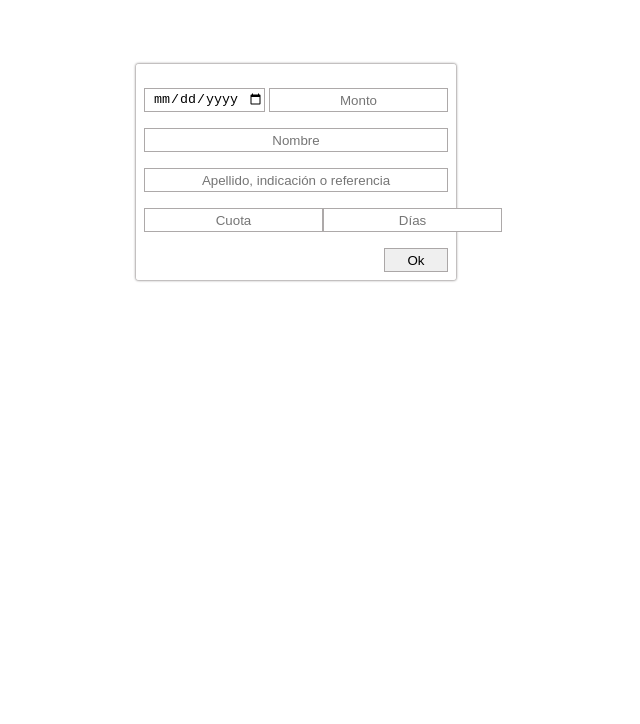
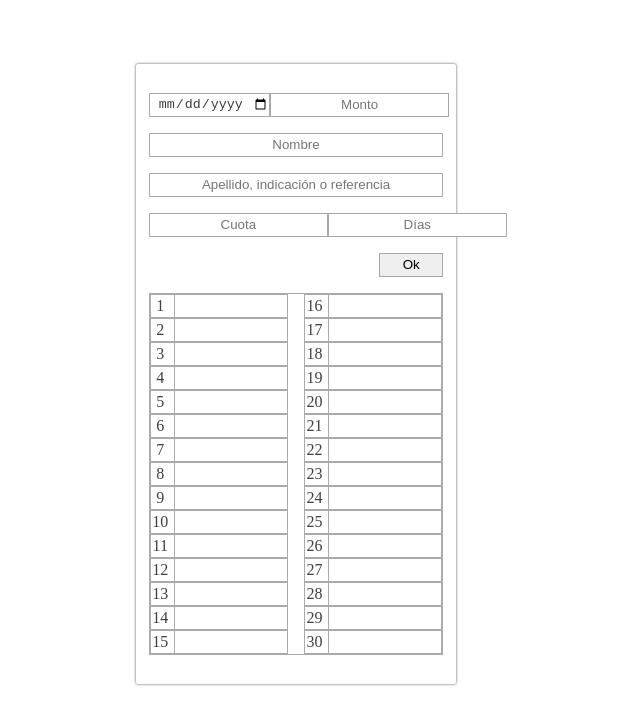
Before and after one commit to mickyrendon/elSistema, a website with bundled scripts: page index.html in a window 1280 px wide. Shown: the whole page, without its empty margins (344-984 px from the left). Built offline with nearby package versions, Linux system fonts and the light colour scheme; files whose address does not match are found by name.

Commit message:
style for cuotes section card

```diff
--- a/index.html
+++ b/index.html
@@ -10,36 +10,73 @@
 </head>
 <body>
     <main>
-        <form action="#">
+        <form action="#" id="form" class="form">
            <div class="date-ammount-container">
                 <label for="date">
-                    <input type="date" id="date" class="date" placeholder="Día / mes" name="date">
+                    <input type="date" id="date" class="date" placeholder="Día / mes" name="date" required>
                 </label>
                 <label for="ammount">
-                    <input type="number" id="ammount" class="ammount" placeholder="Monto" name="ammount">
+                    <input type="number" id="ammount" class="ammount" placeholder="Monto" name="ammount" required>
                 </label>
            </div>
             <label for="name">
-                <input type="text" id="name" class="name" placeholder="Nombre" name="name">
+                <input type="text" id="name" class="name" placeholder="Nombre" name="name" required>
             </label>
             <label for="indicator">
-                <input type="text" id="indicator" class="indicator" placeholder="Apellido, indicación o referencia" name="indicator">
+                <input type="text" id="indicator" class="indicator" placeholder="Apellido, indicación o referencia" name="indicator" required>
             </label>
             <div class="plan-container">
                 <label for="fee">
-                    <input type="number" id="fee" class="fee" placeholder="Cuota" name="fee">
+                    <input type="number" id="fee" class="fee" placeholder="Cuota" name="fee" required>
                 </label>
                 <label for="">
-                    <input type="number" class="days" placeholder="Días" name="days">
+                    <input type="number" class="days" placeholder="Días" name="days" required>
                 </label>
             </div>
             <div class="submit-container">
                 <label for="submit">
                     <input type="submit" id="submit" class="submit" value="Ok">
+                    <!-- <input type="submit" id="submit" class="submit" value="Ok"> -->
                 </label>
+            </div>
+            <div class="cuotes-container">
+                <ul class="list-container">
+                    <li><span></span></li>
+                    <li><span></span></li>
+                    <li><span></span></li>
+                    <li><span></span></li>
+                    <li><span></span></li>
+                    <li><span></span></li>
+                    <li><span></span></li>
+                    <li><span></span></li>
+                    <li><span></span></li>
+                    <li><span></span></li>
+                    <li><span></span></li>
+                    <li><span></span></li>
+                    <li><span></span></li>
+                    <li><span></span></li>
+                    <li><span></span></li>
+                    <li><span></span></li>
+                    <li><span></span></li>
+                    <li><span></span></li>
+                    <li><span></span></li>
+                    <li><span></span></li>
+                    <li><span></span></li>
+                    <li><span></span></li>
+                    <li><span></span></li>
+                    <li><span></span></li>
+                    <li><span></span></li>
+                    <li><span></span></li>
+                    <li><span></span></li>
+                    <li><span></span></li>
+                    <li><span></span></li>
+                    <li><span></span></li>
+                </ul>
             </div>
         </form>
     </main>
-    <script src="/index.js"></script>
+    <script src="/modules/btnEvent.js"></script>
+    <script type="module" src="/modules/newCard.js"></script>
+    <script type="module" src="/index.js"></script>
 </body>
 </html>
--- a/style/style.css
+++ b/style/style.css
@@ -12,12 +12,12 @@ input[type=number]::-webkit-outer-spin-button {
 
 input[type=number] { -moz-appearance:textfield; }
 main{
-    margin-top: 4rem;
+    margin: 4rem 0;
     display: flex;
     justify-content: center;
 }
 form{
-    padding: 0.5rem;
+    padding: 0.8rem;
     width: 20rem;
     height: auto;
     display: flex;
@@ -34,7 +34,7 @@ form{
 .name, .indicator,.submit-container{
     width: 100%;
 }
-.date, .ammount, .name, .indicator, .fee, .days, .submit{
+.date, .ammount, .name, .indicator, .fee, .days, .submit, li{
     margin-top: 1rem;
     height: 1.5rem;
     text-align: center;
@@ -42,9 +42,50 @@ form{
     /* box-shadow: var(--box-shadow); */
     /* border-radius: var(--border-radius); */
 }
+.date{
+    color: var(--color);
+    font-weight: lighter;
+    display: inline-flex;
+    justify-content: center;
+}
 .submit-container{
     justify-content: flex-end;
 }
 .submit{
     width: 4rem;
 }
+/* cuotes container */
+.cuotes-container{
+    margin: 1rem 0;
+    height:auto;
+    border: var(--border);
+}
+.list-container{
+    display: block;
+    columns: 2;
+    /* list-style-position:inside; */
+    /* list-style-type:decimal; */
+    counter-reset: number;
+    list-style: none;
+}
+li{
+    margin:0;
+    /* padding: 0.2rem; */
+    width: 100%;
+    align-content: center;
+    text-align: start;
+
+}
+.list-container li span::before {
+    counter-increment: number;
+    content: counter(number)"\a0";
+}
+span{
+    width: 1.5rem;
+    height: 100%;
+    display: inline-flex;
+    justify-content: center;
+    align-items: center;
+    border-right: var(--border);
+    color: var(--color);
+}
--- a/style/variables.css
+++ b/style/variables.css
@@ -1,6 +1,7 @@
 body{
     --bkg-color: rgba(255, 255, 255, 0.972);
     --border: 1px solid rgba(163, 159, 159, 0.89);
-    --box-shadow: 0px 0px 2px 1px rgba(163, 159, 159, 0.89);
+    --box-shadow: 0px 0px 2px 1px  rgba(163, 159, 159, 0.89);
     --border-radius: 3px;
+    --color:rgba(42, 41, 41, 0.89);
 }
```
